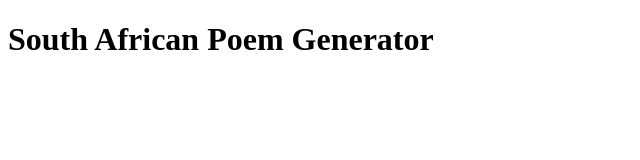
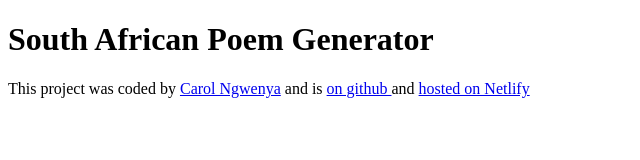
Before and after one commit to CarolNgwe24/South-African-Poem-Generator-SheCodes, a website: page index.html in a window 1280 px wide. Shown: the whole page, without its empty margins (0-640 px from the left). Drawn offline with Linux system fonts and the light colour scheme.

Commit message:
Update index.html

```diff
--- a/index.html
+++ b/index.html
@@ -8,6 +8,27 @@
   </head>
   <body>
     <h1>South African Poem Generator</h1>
+       </main>
+    <footer>
+      <p>
+        This project was coded by
+        <a href="https://github.com/CarolNgwe24/" target="_blank"
+          >Carol Ngwenya</a
+        >
+        and is
+        <a
+          href="https://github.com/CarolNgwe24/SheCodes-Learning-Project/"
+          target="_blank"
+        >
+          on github
+        </a>
+        and
+        <a href="https://shecodeslearning.netlify.app" target="_blank">
+          hosted on Netlify</a
+        >
+      </p>
+    </footer>
+  </div>
 
     <script src="index.js"></script>
   </body>
```
